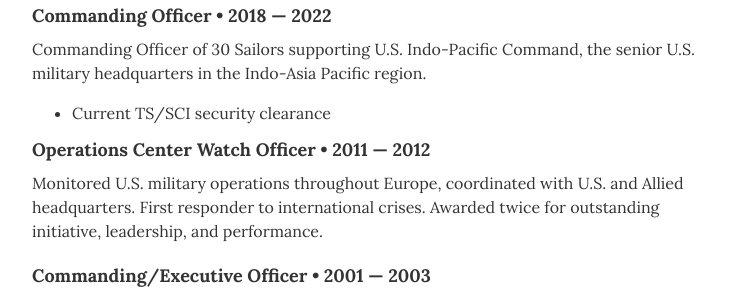
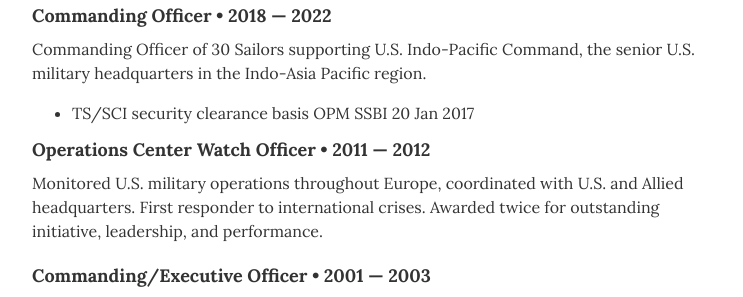
Before and after one commit to mattskone/mattskone.github.io, a Jekyll site: the page built from index.html, in a window 1280 px wide and 900 px high, scrolled down 2920 px. Shown: the part 157-454 px from the top of the window, without its empty margins (268-1011 px from the left). Built offline with Jekyll 4.4.1, drawn with Linux system fonts in a browser that asks for light colours.

Commit message:
Update security clearance

```diff
--- a/_layouts/resume.html
+++ b/_layouts/resume.html
@@ -161,7 +161,7 @@
 		<h4 class="resume-item-details">Commanding Officer &bull; 2018 &mdash; 2022</h4>
 		<p class="resume-item-copy">Commanding Officer of 30 Sailors supporting U.S. Indo-Pacific Command, the senior U.S. military headquarters in the Indo-Asia Pacific region.</p>
 		<ul>
-			<li>Current TS/SCI security clearance</li>
+			<li>TS/SCI security clearance basis OPM SSBI 20 Jan 2017</li>
 		</ul>
 
 		<h4 class="resume-item-details">Operations Center Watch Officer &bull; 2011 &mdash; 2012</h4>
```
